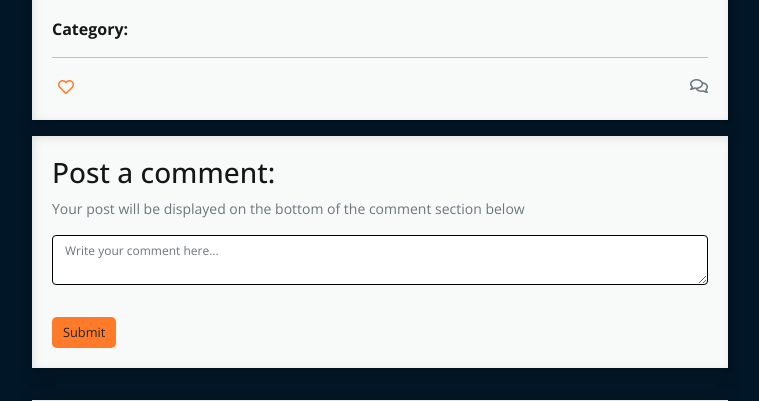
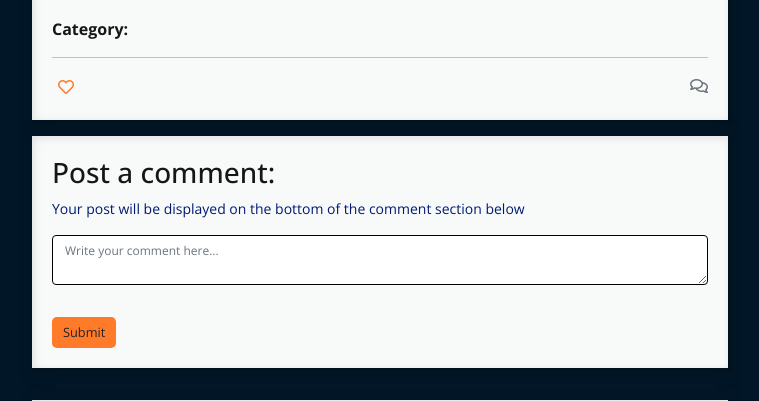
Before and after one commit to Blignaut24/NederLearn_V5, a Django app: template templates/blogpost_detail.html in a window 1280 px wide. Shown: the part 311-712 px from the top of the page, without its empty margins (260-1019 px from the left). Run offline with Django 5.2, Linux system fonts and the light colour scheme; the template is opened without the code that fills it: values that come from a table or form of the project are taken from there, others are empty; the visitor is signed in with stand-in values (Sample User, id 1); some libraries are stand-ins or nearby versions; some web fonts are replaced.

Commit message:
Add screen reader text to like button for accessibility

```diff
--- a/templates/blogpost_detail.html
+++ b/templates/blogpost_detail.html
@@ -101,6 +101,7 @@
                                             value="{{blogpost.slug}}"
                                             class="btn-like">
                                             <i class="far fa-heart"></i>
+                                            <span class="sr-only">Like this post</span>
                                         </button>
                                         {% endif %}
                                         {{ blogpost.number_of_likes }}
@@ -122,7 +123,7 @@
             <div class="col card mb-6">
                 <div class="card-body">
                     <h3>Post a comment:</h3>
-                    <p class="text-muted small">Your post will be displayed on
+                    <p class="custom-help-text small">Your post will be displayed on
                         the bottom of the comment section below</p>
                         {# Comment Form #}
                         <form method="post" class="mt-3">
```
